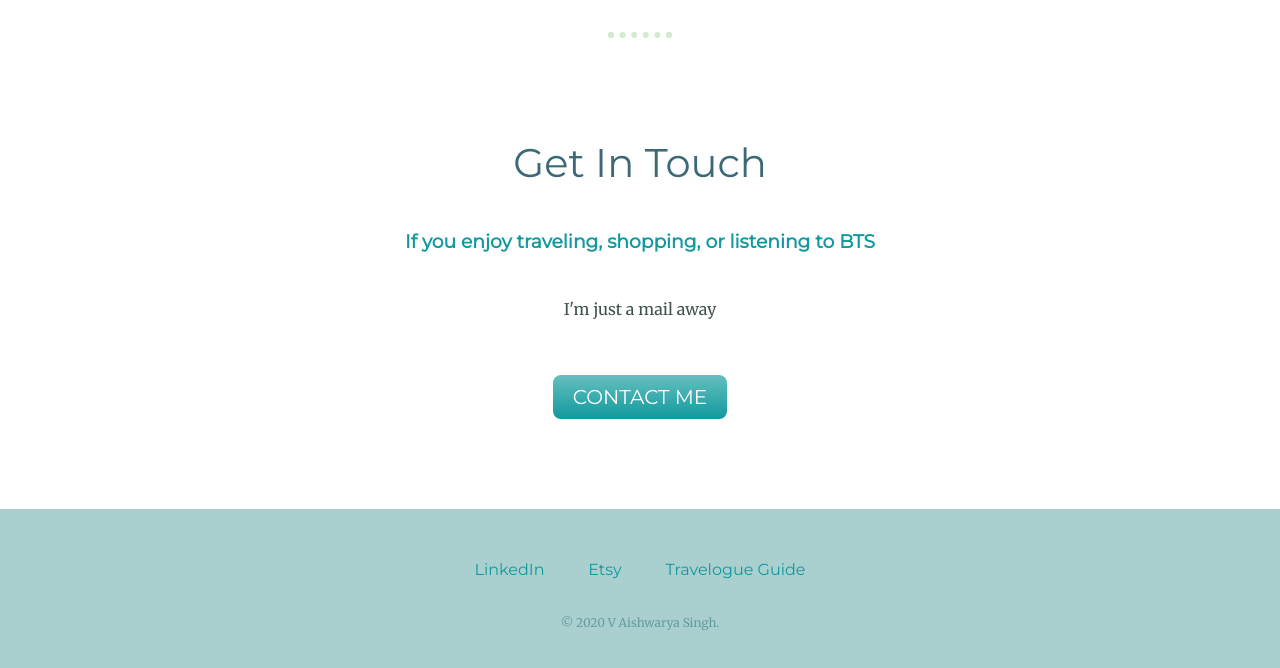
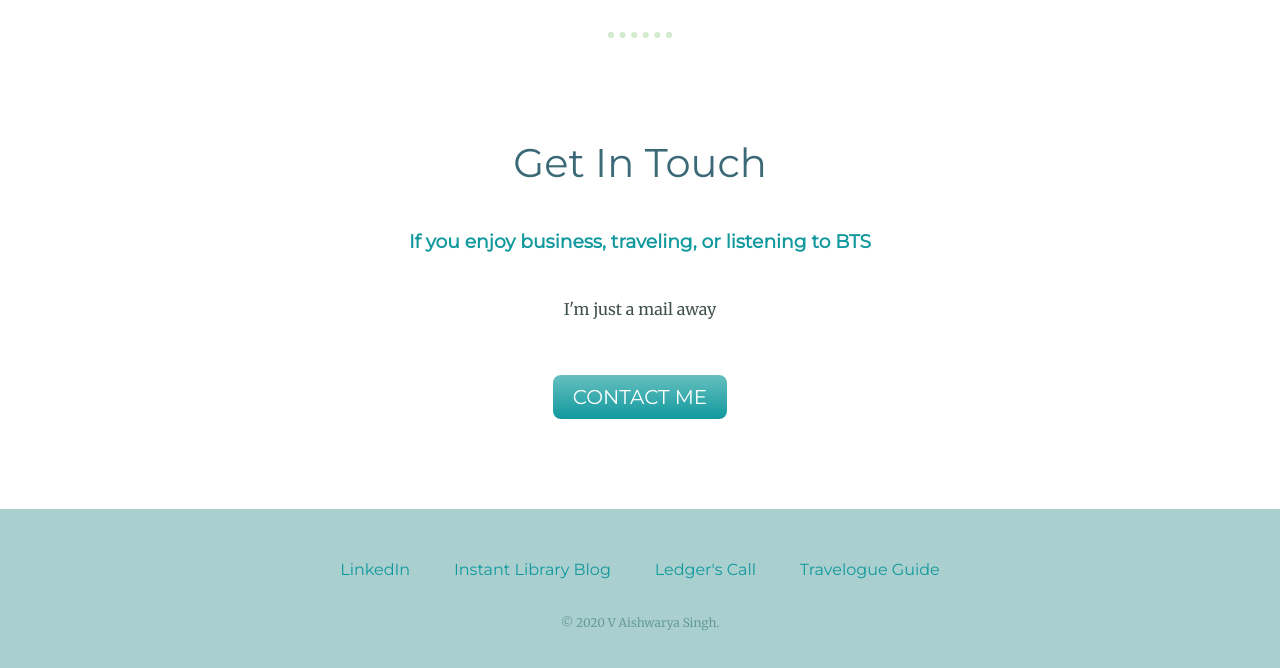
Before and after one commit to VAishwaryaSingh/Profile, a plain HTML site: page index.html in a window 1280 px wide. Shown: the part 2154-2822 px from the top of the page. Drawn offline with Linux system fonts and the light colour scheme.

Commit message:
Update index.html

```diff
--- a/index.html
+++ b/index.html
@@ -20,7 +20,7 @@
     <div class="profile">
       <img src="https://media.giphy.com/media/Lr3luNa4FTLo8KrBQ5/giphy.gif" alt="Profile-photo">
       <h2>Hello.</h2>
-      <p class="intro">I am a student of International Accounting and Finance. I like to spend my time learning a new language, blogging, and volunteering in my neighborhood.</p>
+      <p class="intro">I am a student of International Accounting and Finance and ACCA. I like to spend my time learning a new language, writing, and trading.</p>
     </div>
     <hr>
     <div class="skills">
@@ -39,7 +39,7 @@
     <hr>
     <div class="contact-me">
       <h2>Get In Touch</h2>
-      <h3>If you enjoy traveling, shopping, or listening to BTS</h3>
+      <h3>If you enjoy business, traveling, or listening to BTS</h3>
       <p class="contact-message">I'm just a mail away</p>
 
       <a class="btn" href="mailto:ashleo246@gmail.com">CONTACT ME</a>
@@ -49,7 +49,8 @@
 
   <div class="bottom-container">
     <a class="footer-link" href="https://www.linkedin.com/in/v-aishwarya-singh365">LinkedIn</a>
-    <a class="footer-link" href="https://www.etsy.com">Etsy</a>
+    <a class="footer-link" href="https://instantlibraryblog.wordpress.com">Instant Library Blog</a>
+    <a class="footer-link" href="https://ledgerscall.wordpress.com">Ledger's Call</a>
     <a class="footer-link" href="https://travelogueguide.wordpress.com">Travelogue Guide</a>
     <p class="copyright">© 2020 V Aishwarya Singh.</p>
   </div>
```
